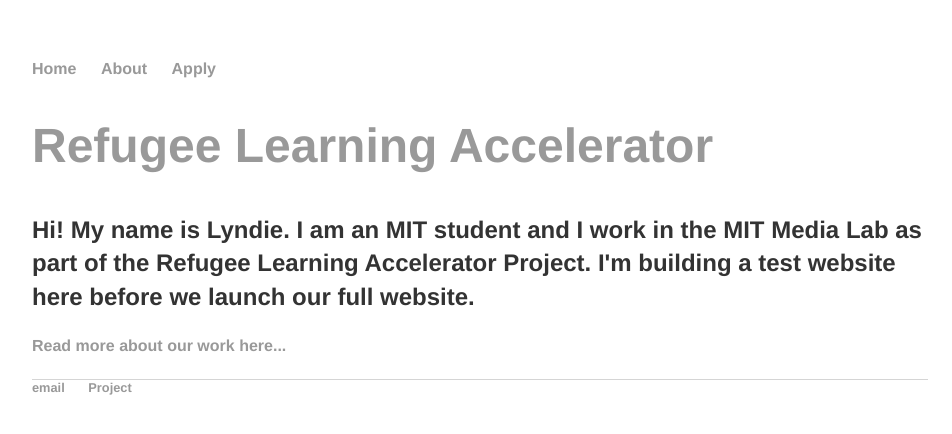
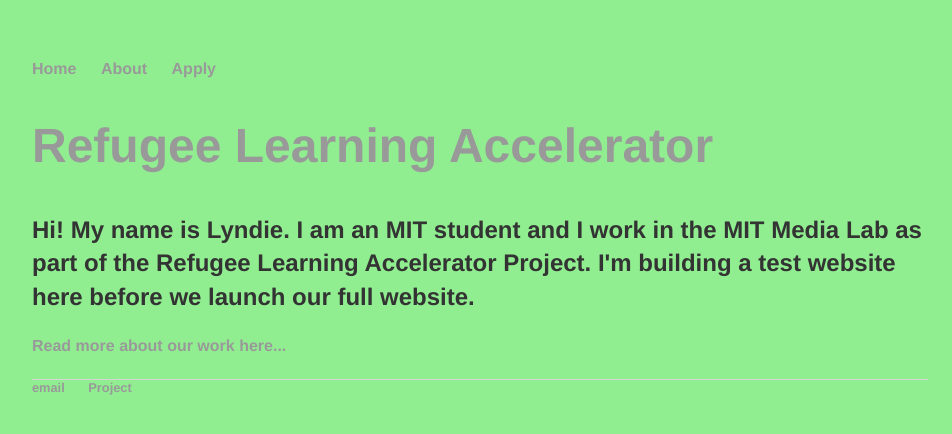
Before and after one commit to Refugee-Learning-Accelerator/Refugee-Learning-Accelerator.github.io, a Jekyll site: the page built from index.html, in a window 1280 px wide. Shown: the top 434 px of the page, without its empty margins (160-1112 px from the left). Built offline with Jekyll 4.4.1, drawn with Linux system fonts in a browser that asks for light colours.

Commit message:
Update default.html

```diff
--- a/_layouts/default.html
+++ b/_layouts/default.html
@@ -5,7 +5,7 @@
 			<!-- link to main stylesheet -->
 			<link rel="stylesheet" type="text/css" href="/css/main.css">
 		</head>
-		<body>
+		<body style="background-color:lightgreen;">
 			<nav>
 	    		<ul>
 	        		<li><a href="/">Home</a></li>
```
